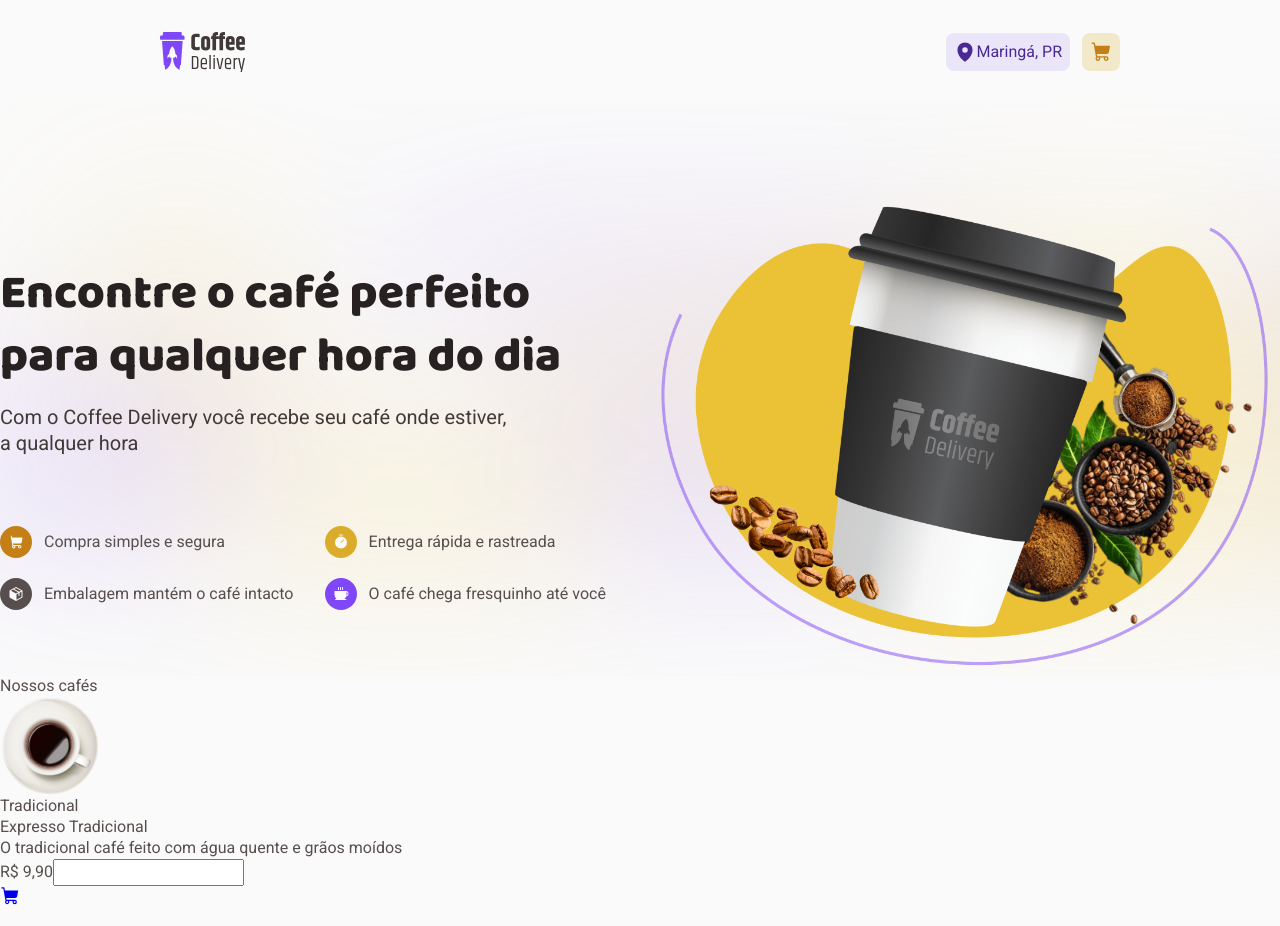
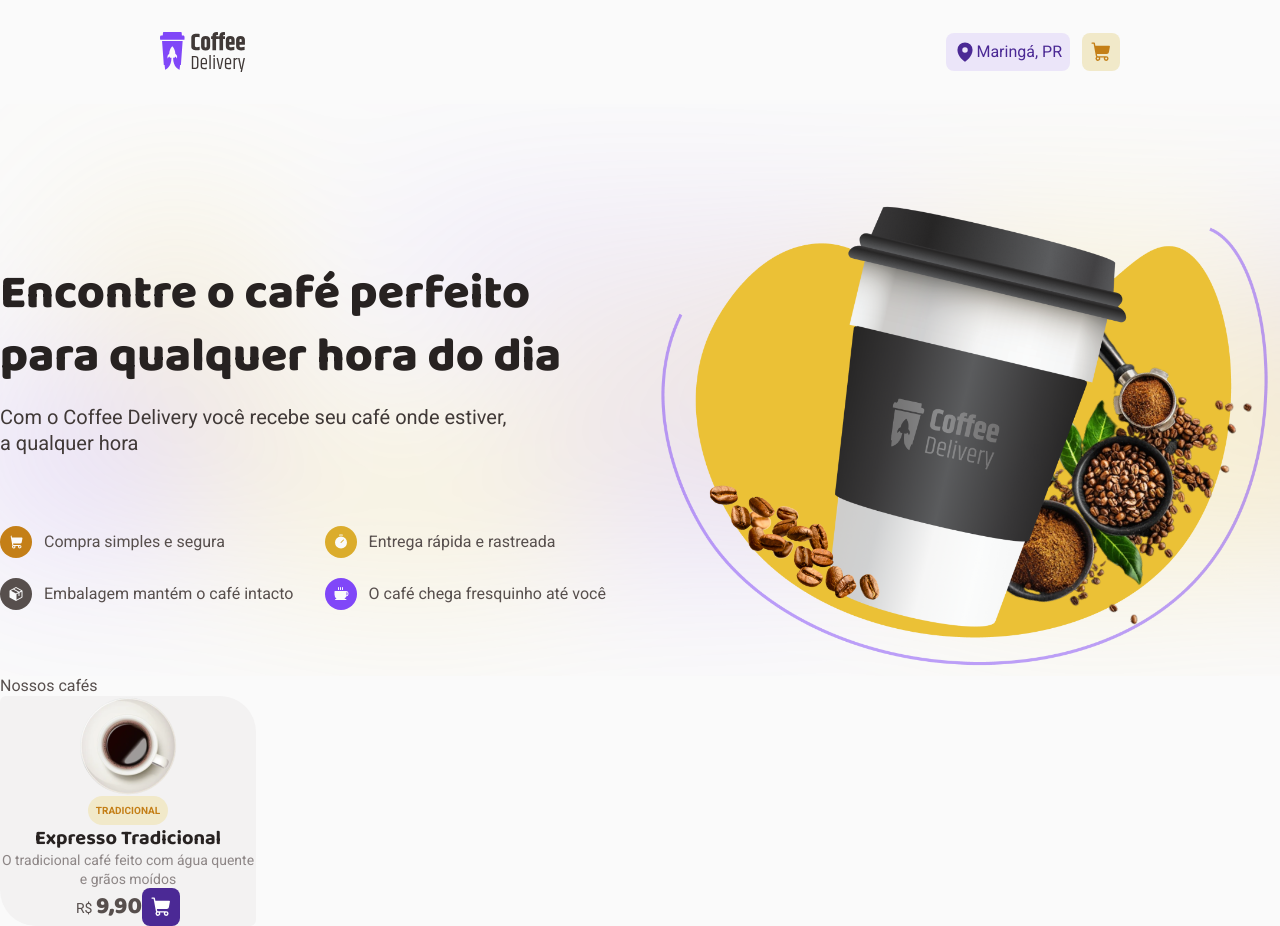
Before and after one commit to junioralvesbr/coffee-delivery, a React (Vite) app: page / in a window 1280 px wide. Built offline with nearby package versions, Linux system fonts and the light colour scheme.

Commit message:
create coffee card

```diff
--- a/src/pages/Home/index.tsx
+++ b/src/pages/Home/index.tsx
@@ -1,6 +1,6 @@
 import { useTheme } from 'styled-components'
 import { Coffee, Package, ShoppingCart, Timer } from '@phosphor-icons/react'
-import { Header, Content, InfoGrid } from './styles'
+import { Header, Content, InfoGrid, Card, PriceLabel } from './styles'
 import { Link } from 'react-router-dom'
 
 export function Home() {
@@ -66,23 +66,24 @@
       <main>
         <h2>Nossos cafés</h2>
 
-        <div>
+        <Card>
           <dl>
             <img src="/coffees/americano.png" alt="foto café americano" />
             <span>Tradicional</span>
             <dt>Expresso Tradicional</dt>
             <dd>O tradicional café feito com água quente e grãos moídos</dd>
-            <div>
+
+            <PriceLabel>
               <span>
                 R$ <strong>9,90</strong>
               </span>
-              <input type="number" />
+
               <Link to="/cart">
-                <ShoppingCart size={20} weight="fill" />
+                <ShoppingCart size={22} weight="fill" />
               </Link>
-            </div>
+            </PriceLabel>
           </dl>
-        </div>
+        </Card>
       </main>
     </>
   )
--- a/src/pages/Home/styles.ts
+++ b/src/pages/Home/styles.ts
@@ -51,3 +51,56 @@
     }
   }
 `
+
+export const Card = styled.div`
+  & > dl {
+    background-color: ${(props) => props.theme.colors['base-card']};
+    border-radius: 6px 36px;
+
+    display: flex;
+    flex-direction: column;
+    align-items: center;
+    max-width: 256px;
+
+    & > span {
+      ${mixins.fonts.tag}
+      text-transform: uppercase;
+      color: ${(props) => props.theme.colors['yellow-dark']};
+      background-color: ${(props) => props.theme.colors['yellow-light']};
+      padding: 0.5rem;
+      border-radius: 100px;
+    }
+
+    & > dt {
+      ${mixins.fonts.titleS}
+      text-transform: capitalize;
+      color: ${(props) => props.theme.colors['base-title']};
+    }
+
+    & > dd {
+      ${mixins.fonts.textS}
+      text-align: center;
+      color: ${(props) => props.theme.colors['base-label']};
+    }
+  }
+`
+
+export const PriceLabel = styled.div`
+  display: flex;
+  align-items: center;
+
+  span {
+    ${mixins.fonts.textS}
+
+    strong {
+      ${mixins.fonts.titleM}
+    }
+  }
+
+  a {
+    background-color: ${(props) => props.theme.colors['purple-dark']};
+    color: ${(props) => props.theme.colors.white};
+    padding: 0.5rem;
+    border-radius: 8px;
+  }
+`
--- a/src/styles/theme/default.ts
+++ b/src/styles/theme/default.ts
@@ -8,7 +8,7 @@
 
     'base-button': '#e6e5e5',
     'base-input': '#ededed',
-    'base-card': 'f3f2f2',
+    'base-card': '#f3f2f2',
     background: '#fafafa',
     white: '#ffffff',
 
```
